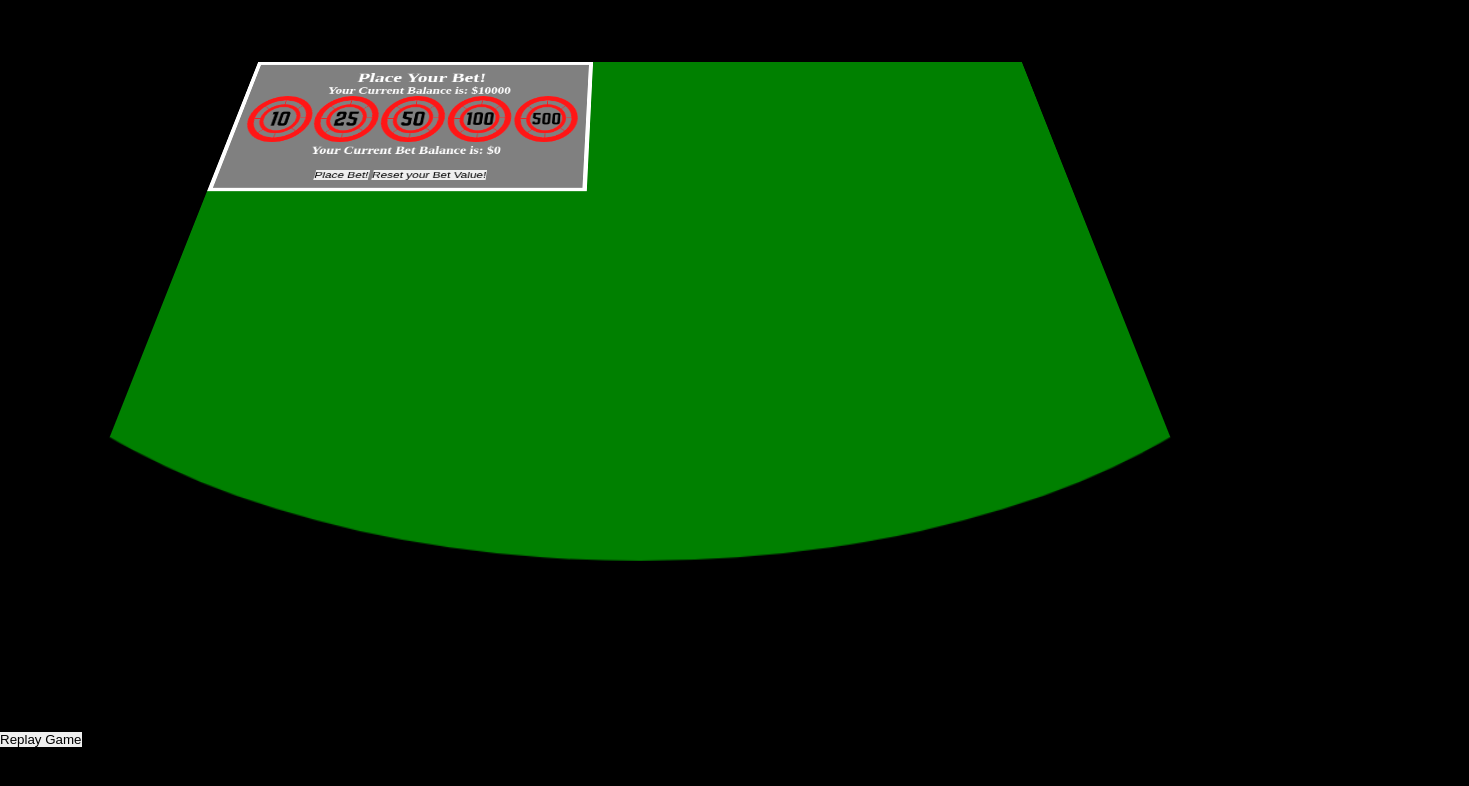
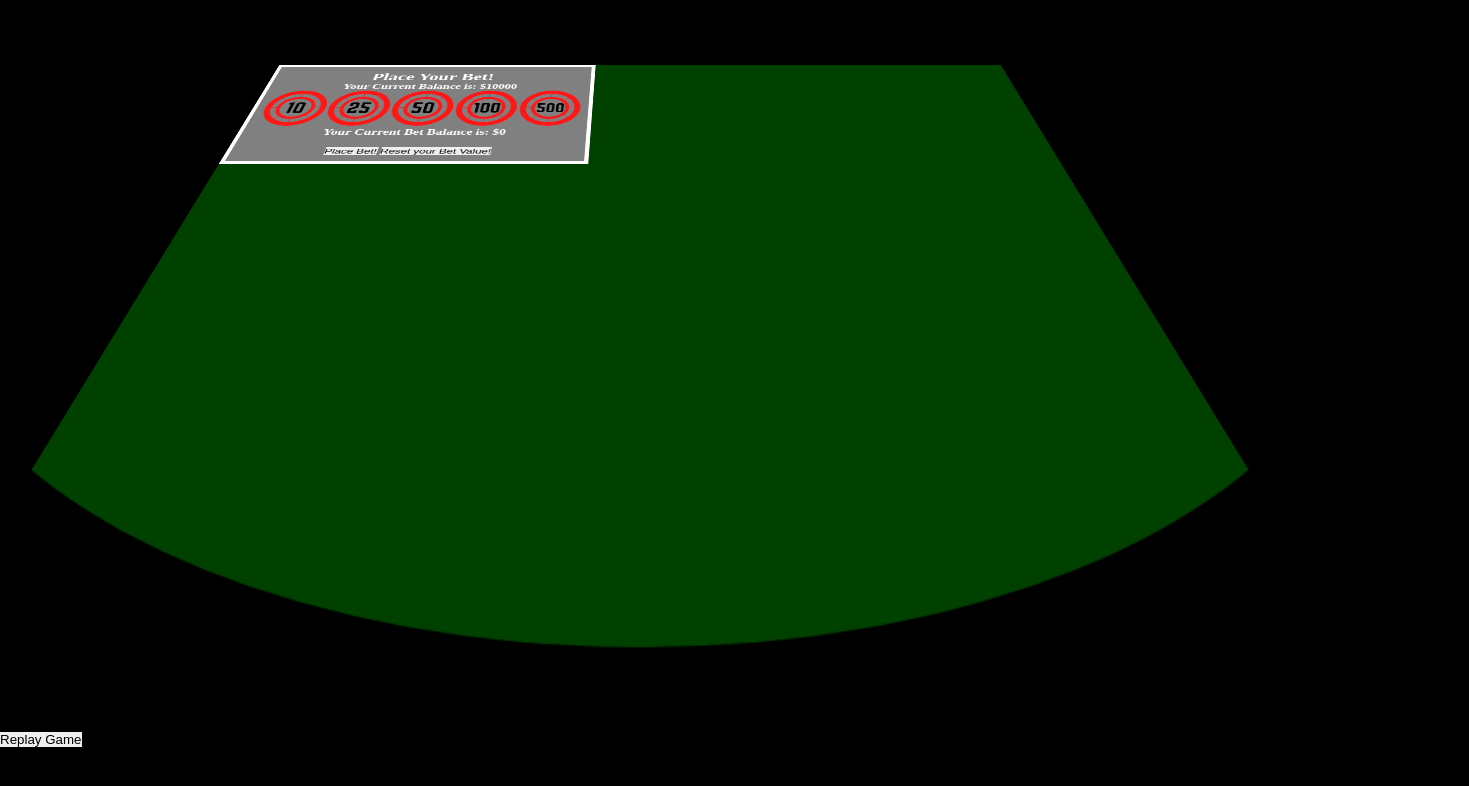
Before and after one commit to blakeromano/blackjack, a plain HTML site: page index.html in a window 1280 px wide. Shown: the whole page, 1469 px wide, since content can reach past the window. Drawn offline with Linux system fonts and the light colour scheme.

Commit message:
small fixes

```diff
--- a/css/style.css
+++ b/css/style.css
@@ -14,10 +14,10 @@
   }
   .blackjack-table {
     position: relative;
-    clip-path: ellipse(85% 70vh at 50% 40px);
-    transform: rotateX(30deg);
-    overflow: hidden;
-    background: green;
+    top: -50px;
+    clip-path: ellipse(85% 85vh at 50% 40px);
+    transform: rotateX(40deg);
+    background-color: rgb(0, 65, 0);
     height: 100%;
     width: 75vw;
     margin: 0 auto;
@@ -35,13 +35,13 @@
     justify-content: center;
   }
   #betting-menu {
-      align-items: flex-end;
       width: max-content;
       text-align: center;
       padding: 10px;
       border: white 5px solid;
       color: white;
       background-color: gray;
+      height: max-content;
 }
     #dealers-hand {
         margin-top: -200px;
--- a/js/app.js
+++ b/js/app.js
@@ -69,7 +69,7 @@ resetBetBtnEl.addEventListener("click", () => {
     bet = 0
     currentBetBalEl.innerHTML = `Your current Bet Balance is: $${bet}`
 })
-betSubmitEl.addEventListener("click", ()=> {
+betSubmitEl.addEventListener("click", () => {
     init()
     initalCardDealing()
 })
@@ -125,6 +125,8 @@ function init () {
         dealersHandEl.style.visibility = "inherit"
         playersHandEl.style.visibility = "inherit"
         betDivEl.style.visibility = "hidden"
+        betDivEl.style.width = "0"
+        betDivEl.style.height = "0"
         wallet = wallet - bet
         playersChoices.forEach(btn => {
             btn.style.visibility = "inherit"
@@ -325,7 +327,6 @@ function dealerPlay() {
     newDiv.classList.add(mysteryCard)
     // Makes dealer pick a card until the value of their hand is 17 or more
     while (dealersHandValue <= 16) {
-        setTimeout(1000)
         pickCard()
         determineCardValue(card, "dealer")
         dealersHandValue = dealersHandValue + cardValue
```
